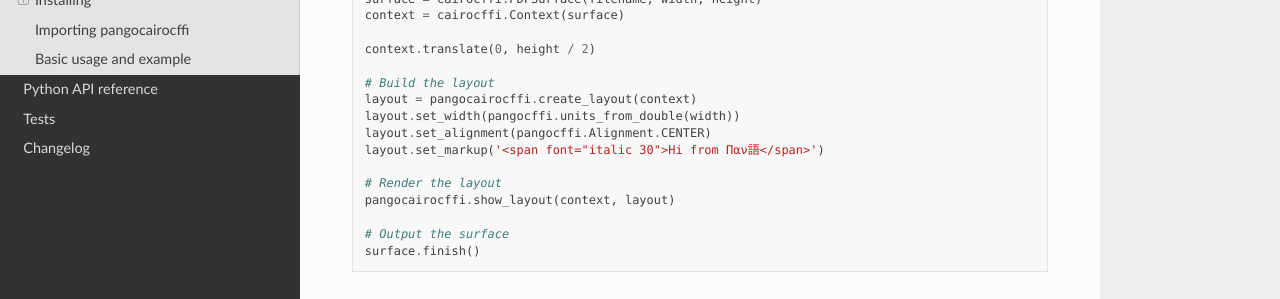
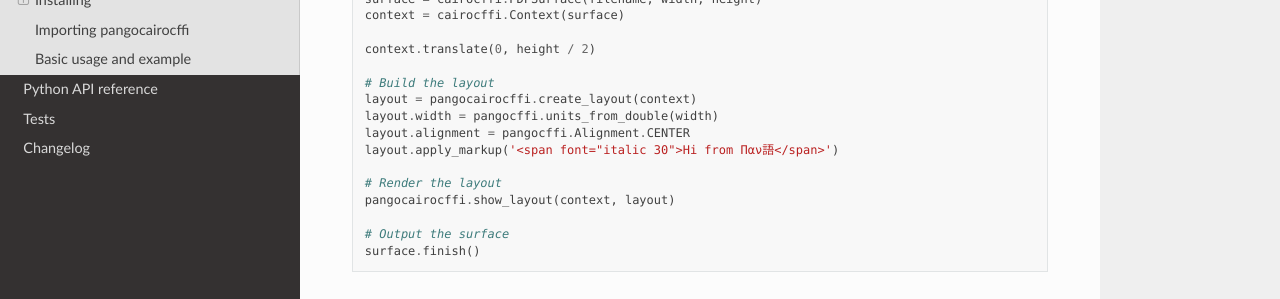
Before and after one commit to leifgehrmann/pangocairocffi, a Sphinx documentation site: the page built from docs/overview.rst, in a window 1280 px wide and 900 px high, scrolled down 1213 px. Shown: the part 151-450 px from the top of the window. Built offline with Sphinx 7.4.7 and the Read the Docs theme 2.0.0, drawn with Linux system fonts in a browser that asks for light colours; the version number could not be read and is left out.

Commit message:
Update documentation

```diff
--- a/docs/overview.rst
+++ b/docs/overview.rst
@@ -70,9 +70,9 @@ pangocffi and cairocffi::
 
    # Build the layout
    layout = pangocairocffi.create_layout(context)
-   layout.set_width(pangocffi.units_from_double(width))
-   layout.set_alignment(pangocffi.Alignment.CENTER)
-   layout.set_markup('<span font="italic 30">Hi from Παν語</span>')
+   layout.width = pangocffi.units_from_double(width)
+   layout.alignment = pangocffi.Alignment.CENTER
+   layout.apply_markup('<span font="italic 30">Hi from Παν語</span>')
 
    # Render the layout
    pangocairocffi.show_layout(context, layout)
```
